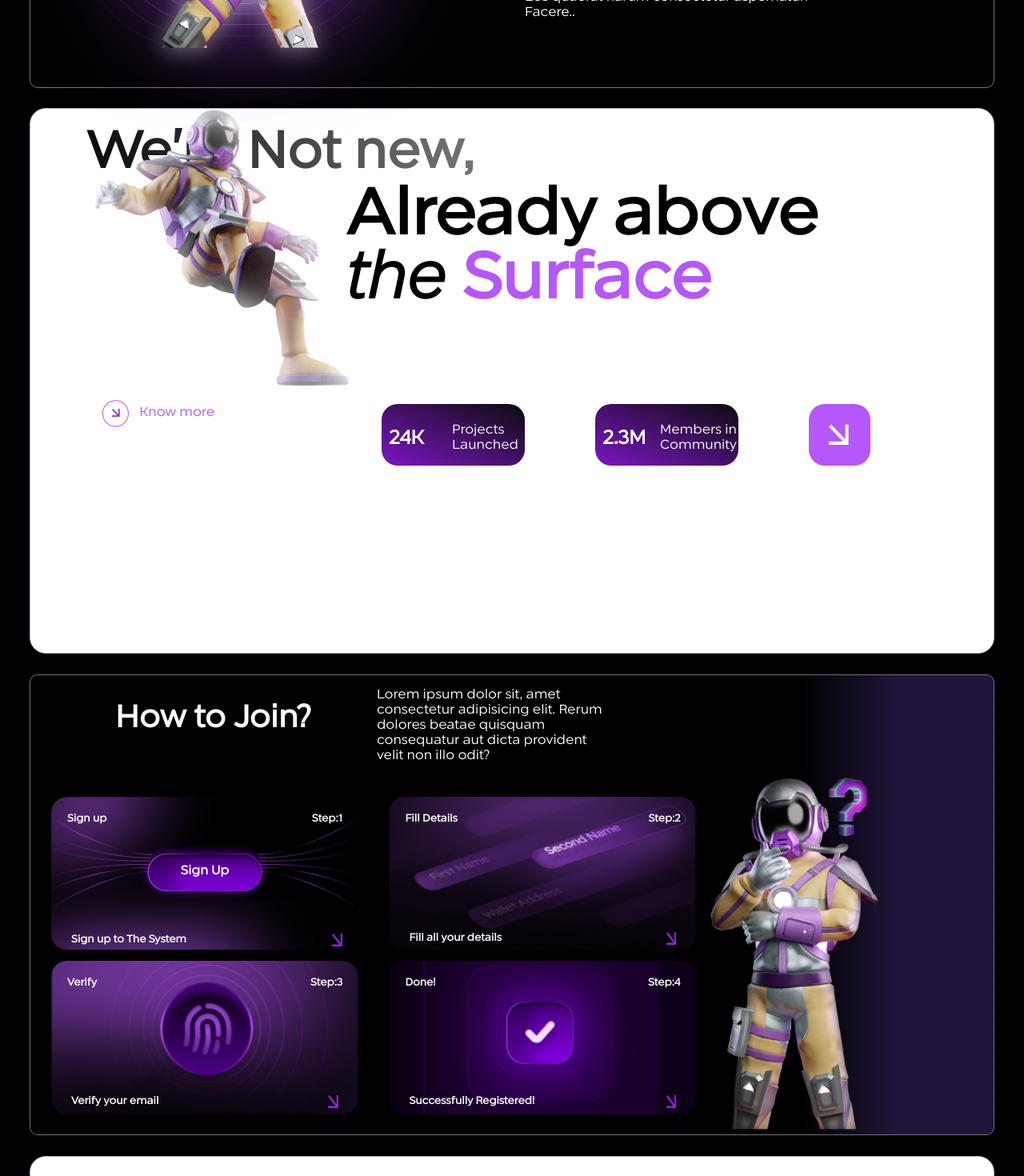
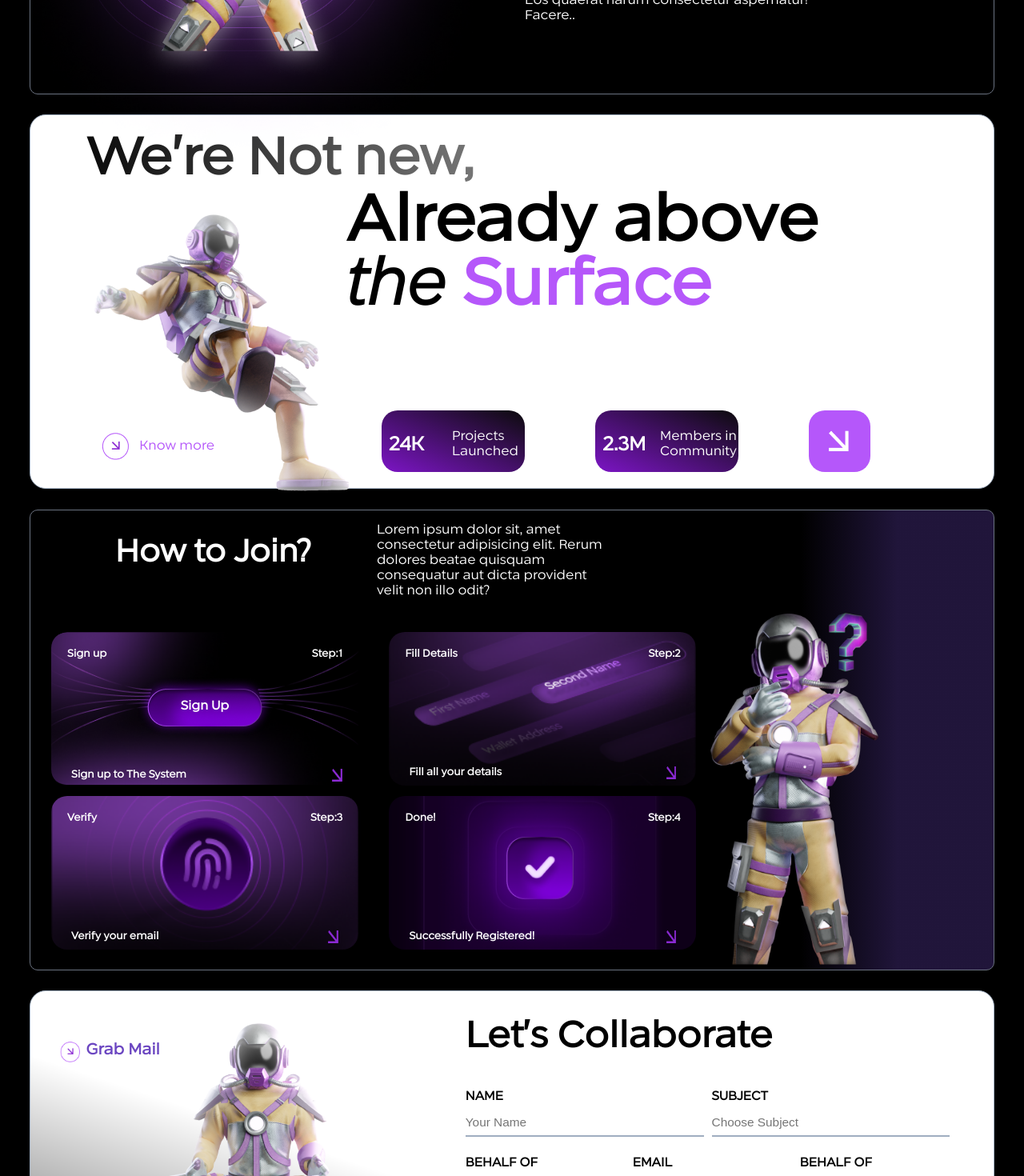
Before and after one commit to smagdum124/project, a React (Create React App) app: page / in a window 1280 px wide. Shown: the part 1500-2970 px from the top of the page at 80% size. Built offline with nearby package versions, Linux system fonts and the light colour scheme.

Commit message:
first commit

```diff
--- a/src/Components/style.css
+++ b/src/Components/style.css
@@ -194,7 +194,7 @@
   margin: auto;
   padding: 2rem 0;
   border: 1px solid rgb(107, 114, 128);
-  height: 52vh;
+  height: 53vh;
   border-radius: 10px;
 }
 
@@ -304,14 +304,14 @@ button {
   }
 
   .main-img {
-    /* width: 100%; */
+    width: 100%;
     padding-right: 0;
     margin-top: -6rem;
     margin-bottom: 0;
     order: 2;
   }
-  .main-img img{
-    width: 20vw;
+  .main-img img {
+    width: 100%;
   }
   .main-txt {
     width: 90%;
@@ -339,7 +339,7 @@ button {
   padding: 20px;
   width: 91%;
   margin: 2vw auto;
-  height: 80vh;
+  height: auto;
 }
 
 .achievement-txt {
@@ -365,13 +365,13 @@ button {
 
 .modelPose {
   width: 37vw;
-  position: relative;
-  bottom: 30vh;
+  position: absolute;
+  bottom: -15vh;
 }
 
 .know-more {
   position: absolute;
-  top: 45%;
+  top: 86%;
   left: 20%;
   /* transform: translateX(-50%); */
   display: flex;
@@ -383,7 +383,6 @@ button {
   display: flex;
   align-items: center;
 }
-
 
 .achievement-img span {
   color: #b557fa;
@@ -470,6 +469,7 @@ button {
   .achievement-main {
     flex-direction: column;
     align-items: center;
+    height: 70vh;
   }
 
   .achievement-img {
@@ -529,8 +529,7 @@ button {
     width: 61vw;
     height: 18vw;
     margin: 3vw;
-
-}
+  }
 
   .inner-txt h2 {
     padding: 3px 15px;
@@ -564,7 +563,12 @@ button {
     transform: translateY(0);
   }
 }
-
+@media (min-width: 1400px) {
+  /* .collab_img .pose4 {
+    position: absolute;
+    top: 1%;
+  } */
+}
 
 /* collaborate page  */
 .collaborate_container {
@@ -631,6 +635,7 @@ button {
 .collab_form {
   width: 52%;
   position: relative;
+  top: -2vw;
   opacity: 0;
   transform: translateY(20px);
   transition: opacity 0.5s ease-out, transform 0.5s ease-out;
@@ -715,12 +720,10 @@ form {
   flex: 4;
 }
 
-
 #email,
 #message {
   flex: 2;
 }
-
 
 #phone,
 #company {
@@ -779,12 +782,11 @@ form {
     margin-left: 0;
   }
 }
-@media (min-width: 1280px){
-  .pose4{
+@media (min-width: 1400px) {
+  .collab_img .pose4 {
     position: absolute;
-    top: 10%;
+    top: 1%;
   }
-
 }
 
 /* logo.css */
```
